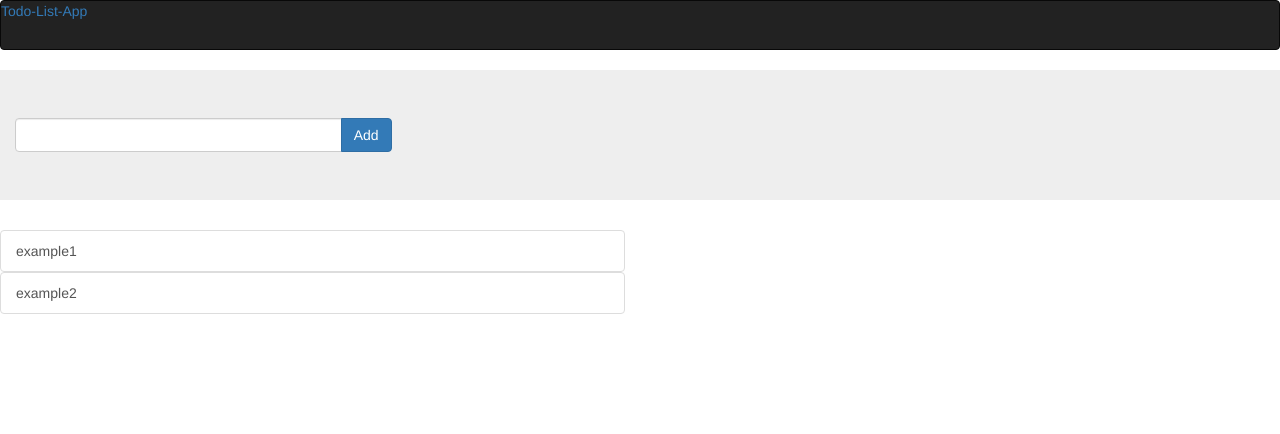
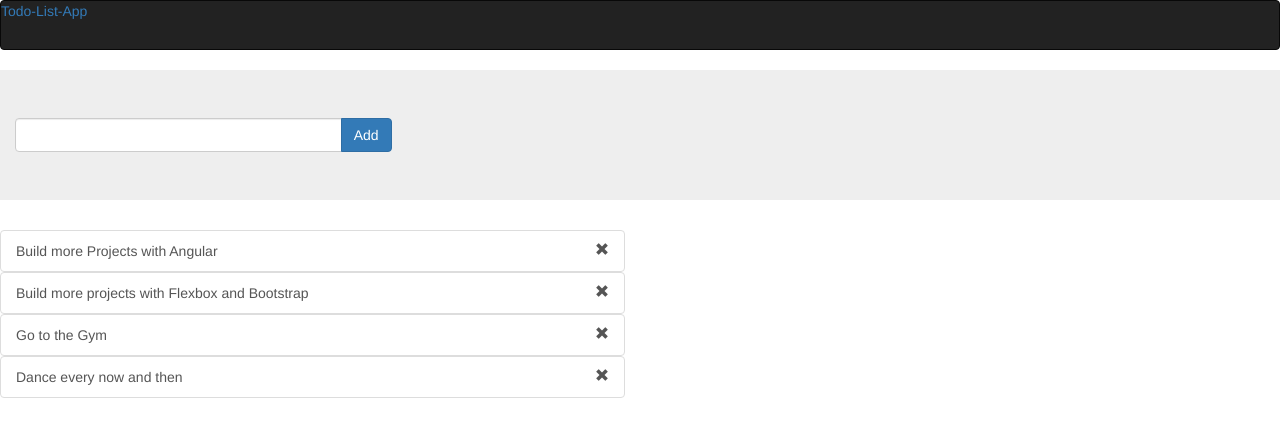
Before and after one commit to G1anpierre/Angular-todoList, an Angular app in the folder todoList/: page / in a window 1280 px wide. Shown: the top 434 px of the page. Built offline with nearby package versions, Linux system fonts and the light colour scheme.

Commit message:
add the delete todo funcionality

```diff
--- a/todoList/src/app/components/main-list/item-list/item-list.component.html
+++ b/todoList/src/app/components/main-list/item-list/item-list.component.html
@@ -1,6 +1,6 @@
 
 
-<a href="#" class="list-group-item">{{input}}</a>
+<a href="#" class="list-group-item">{{input}} <span class="glyphicon glyphicon-remove"  (click)="onDelete()"></span></a>
 
 
 <!-- I could add the class active to make it apeear blue and looks
--- a/todoList/src/app/components/main-list/item-list/item-list.component.scss
+++ b/todoList/src/app/components/main-list/item-list/item-list.component.scss
@@ -0,0 +1,3 @@
+.glyphicon {
+    float: right;
+}
--- a/todoList/src/app/components/main-list/item-list/item-list.component.ts
+++ b/todoList/src/app/components/main-list/item-list/item-list.component.ts
@@ -1,4 +1,5 @@
-import { Component, OnInit, Input } from '@angular/core';
+import { Component, OnInit, Input, Output,EventEmitter } from '@angular/core';
+
 
 @Component({
   selector: 'app-item-list',
@@ -7,6 +8,11 @@ import { Component, OnInit, Input } from '@angular/core';
 })
 export class ItemListComponent implements OnInit {
   @Input() input: string;
+  @Output() delete = new EventEmitter<void>();
+
+  onDelete() {
+    this.delete.emit();
+  }
   constructor() { }
 
   ngOnInit() {
--- a/todoList/src/app/components/main-list/main-list.component.html
+++ b/todoList/src/app/components/main-list/main-list.component.html
@@ -1,3 +1,3 @@
 <div class="list-group">
-        <app-item-list *ngFor = "let item of receivedGroup" [input]="item"></app-item-list>
+        <app-item-list *ngFor = "let item of receivedGroup" [input]="item" (delete)="onDeleteItem(item)"></app-item-list>
 </div>
--- a/todoList/src/app/components/main-list/main-list.component.ts
+++ b/todoList/src/app/components/main-list/main-list.component.ts
@@ -1,4 +1,5 @@
-import { Component, OnInit, Input } from '@angular/core';
+import { Component, OnInit, Input, Output, EventEmitter } from '@angular/core';
+
 
 @Component({
   selector: 'app-main-list',
@@ -8,7 +9,13 @@ import { Component, OnInit, Input } from '@angular/core';
 export class MainListComponent implements OnInit {
 
   @Input() receivedGroup: string[];
+  @Output() item = new EventEmitter<string>();
 
+  onDeleteItem(itemToDelete: string) {
+    console.log(itemToDelete);
+
+    this.item.emit(itemToDelete);
+  }
 
 
   constructor() { }
--- a/todoList/src/app/pages/home-page/home-page.component.html
+++ b/todoList/src/app/pages/home-page/home-page.component.html
@@ -13,6 +13,6 @@
 </div>
 <div class="row">
     <div class="col-md-6">
-            <app-main-list [receivedGroup]= "listGroup"></app-main-list>
+            <app-main-list [receivedGroup]= "listGroup" (item)="onFinalDelete($event)"></app-main-list>
     </div>
 </div>
--- a/todoList/src/app/pages/home-page/home-page.component.ts
+++ b/todoList/src/app/pages/home-page/home-page.component.ts
@@ -7,10 +7,16 @@ import { Component, OnInit } from '@angular/core';
 })
 export class HomePageComponent implements OnInit {
 
-  listGroup: string[] = ['example1', 'example2'];
+  listGroup: string[] = ['Build more Projects with Angular', 'Build more projects with Flexbox and Bootstrap', 'Go to the Gym', 'Dance every now and then'];
 
   dataInputTyped(dataTyped2: string ) {
     this.listGroup.push(dataTyped2);
+  }
+
+  onFinalDelete(itemTodo: string){
+    let index = this.listGroup.indexOf(itemTodo);
+    console.log(index);
+    this.listGroup.splice(index, 1);
   }
 
   constructor() { }
```
